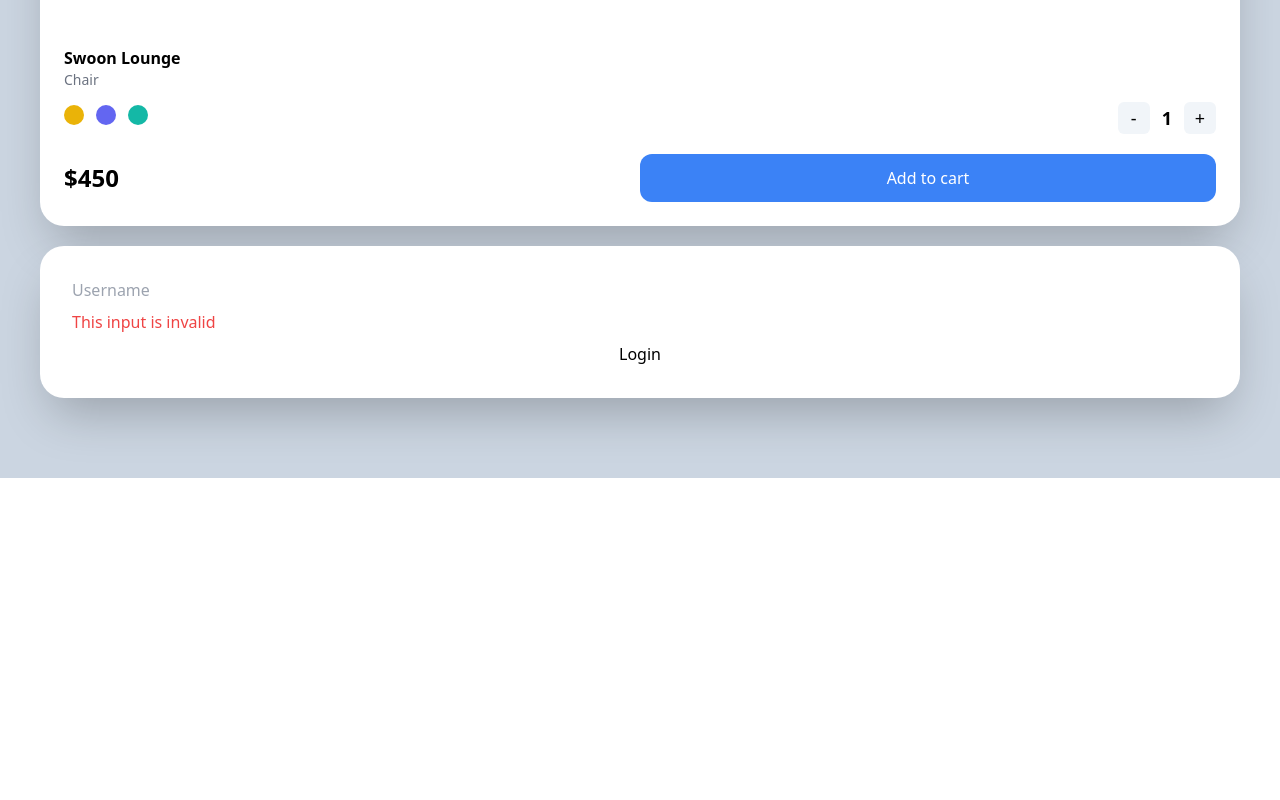
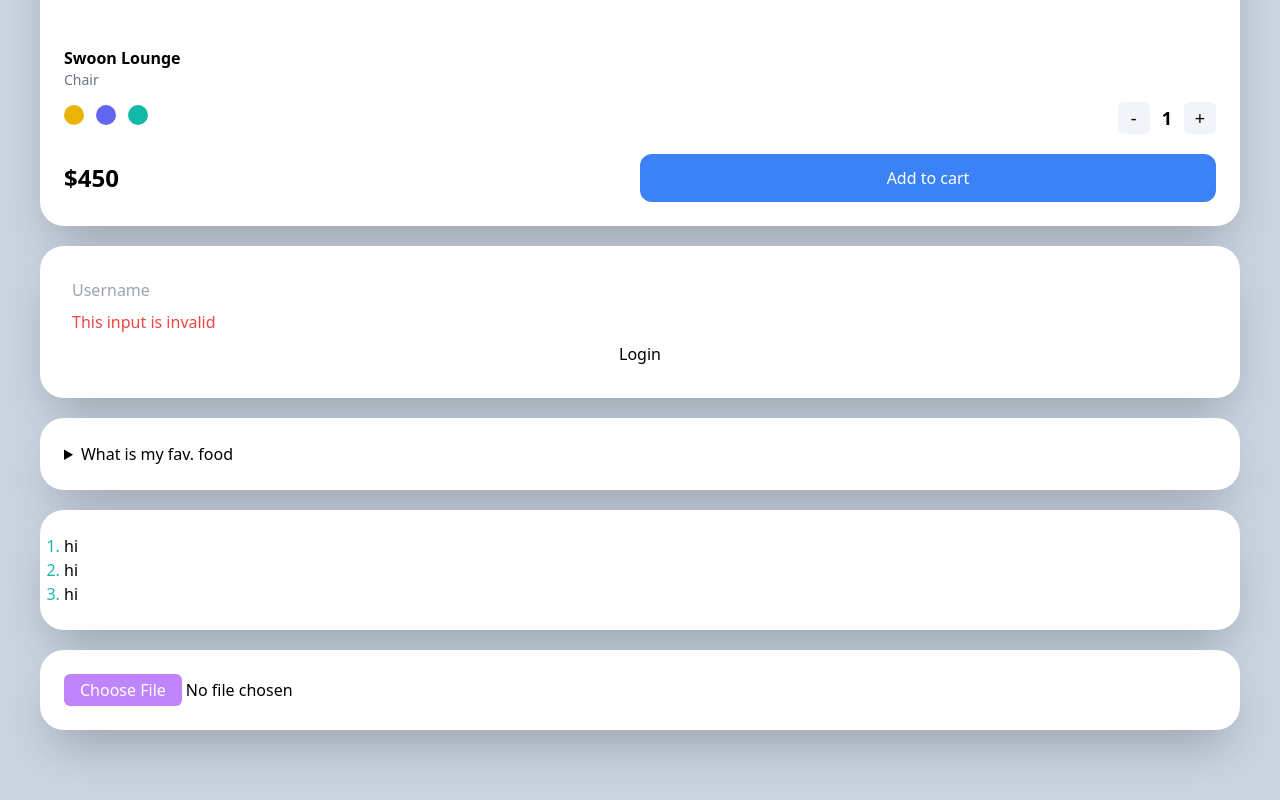
Before and after one commit to GwangjoGong/carrot-market, a Next.js app: page / in a window 1280 px wide. Shown: the part 1844-2644 px from the top of the page. Before the commit the page ends 2322 px from the top, so only its background shows below. Built offline with nearby package versions, Linux system fonts and the light colour scheme.

Commit message:
4.8 More Modifiers

```diff
--- a/pages/index.tsx
+++ b/pages/index.tsx
@@ -94,6 +94,25 @@ const Home: NextPage = () => {
           </span>
           <input type="submit" value="Login" className="bg-white" />
         </form>
+      </Box>
+
+      <Box>
+        <details className="select-none open:text-white open:bg-indigo-400">
+          <summary className=" cursor-pointer">What is my fav. food</summary>
+          <span className="">김치</span>
+        </details>
+      </Box>
+
+      <Box>
+        <ul className="list-decimal marker:text-teal-500">
+          <li>hi</li>
+          <li>hi</li>
+          <li>hi</li>
+        </ul>
+      </Box>
+
+      <Box>
+        <FileUpload type="file" />
       </Box>
     </Container>
   );
@@ -357,3 +376,15 @@ const ProductButton = tw.button`
   p-3
   w-1/2
 `;
+
+const FileUpload = tw.input`
+  file:border-0
+  file:rounded-md
+  file:bg-purple-400
+  file:text-white
+  file:px-4
+  file:py-1
+  file:transition-colors
+  file:cursor-pointer
+  file:hover:bg-purple-700
+`;
```
